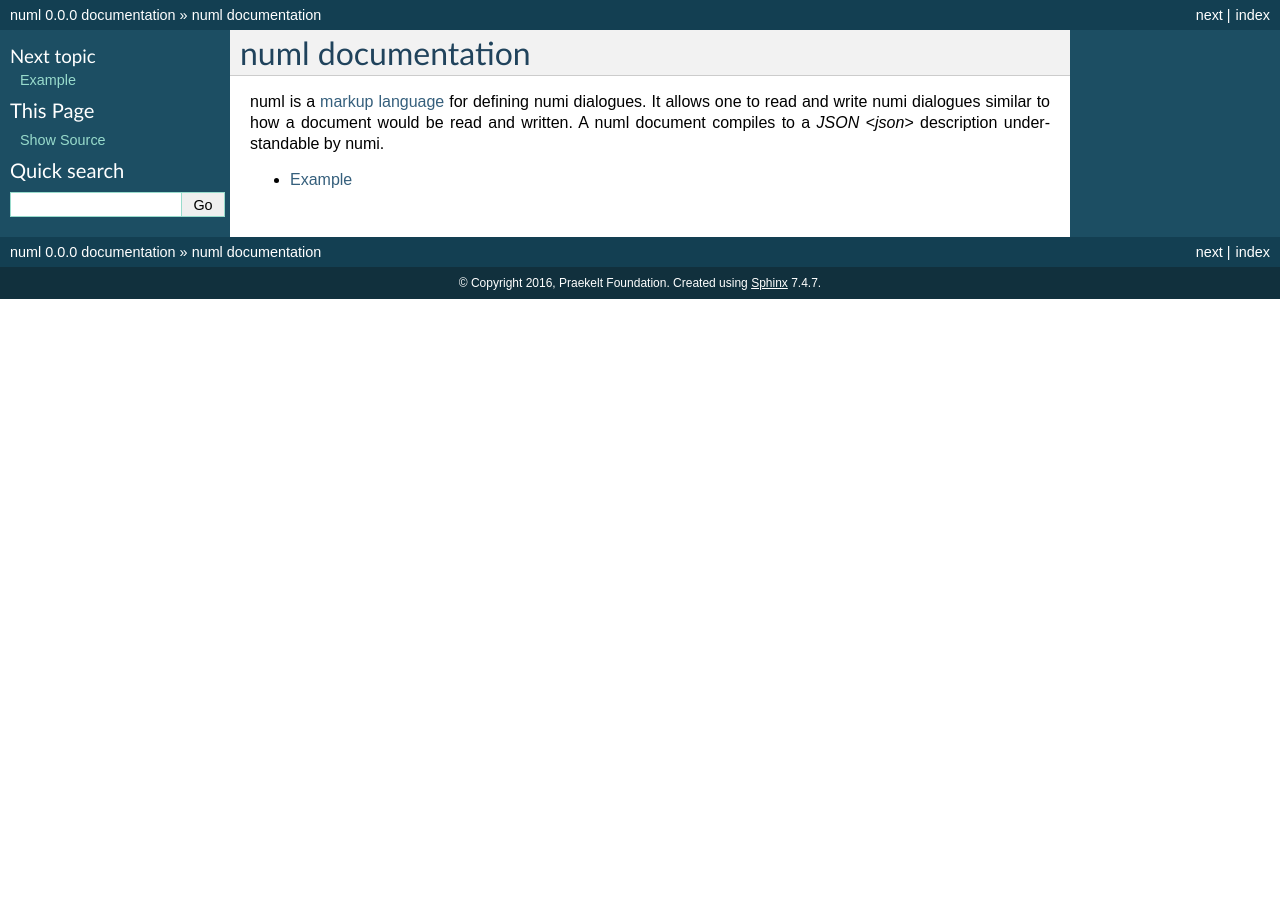
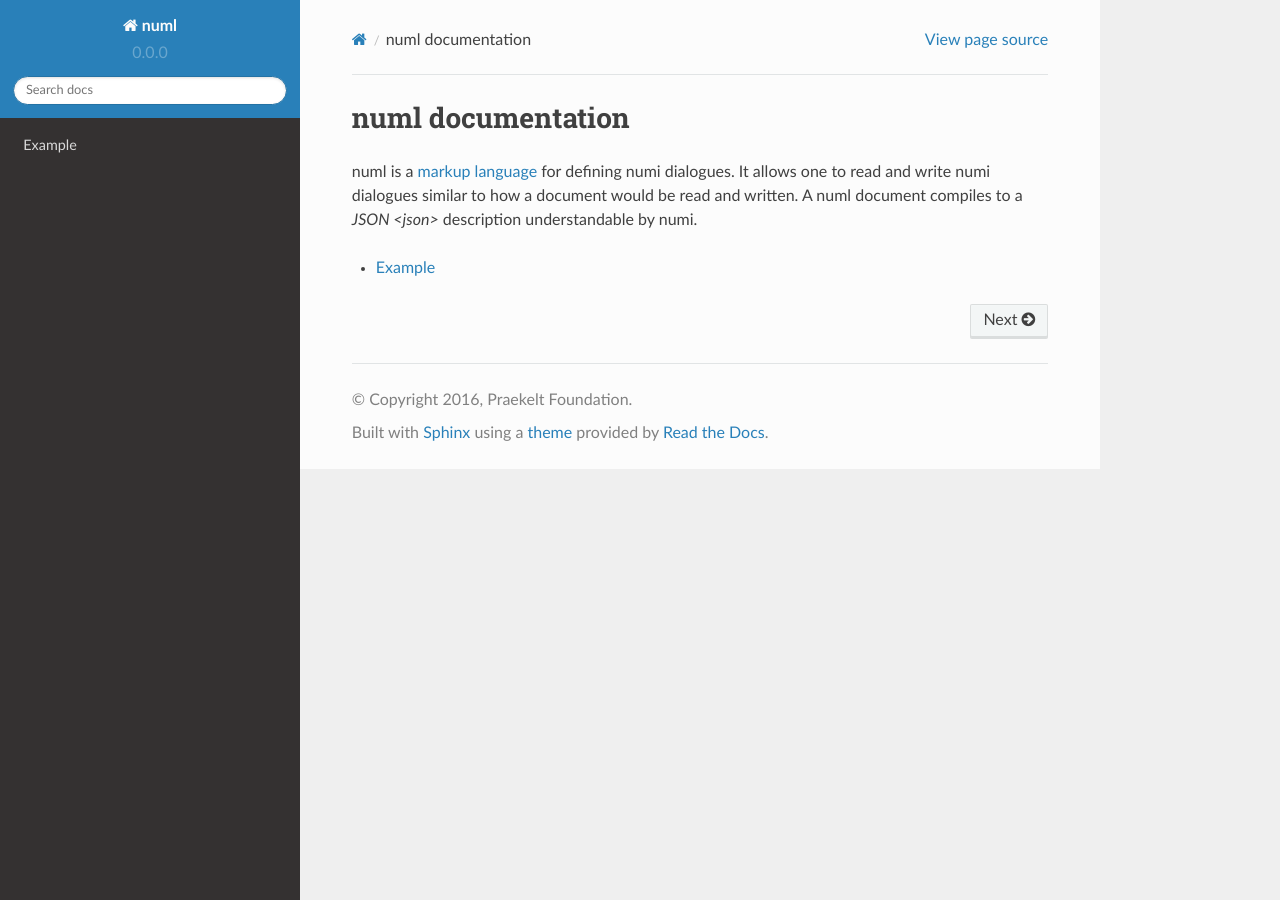
Before and after one commit to praekelt/numl, a Sphinx documentation site: the page built from docs/index.rst, in a window 1280 px wide. Built offline with Sphinx 7.4.7 and the Read the Docs theme 2.0.0, drawn with Linux system fonts in a browser that asks for light colours; pages that are not in the unit, such as notebooks, are missing from menus.

Commit message:
Add rtd theme for docs

```diff
--- a/docs/conf.py
+++ b/docs/conf.py
@@ -14,6 +14,10 @@
 
 import sys
 import os
+import sphinx_rtd_theme
+
+html_theme = 'sphinx_rtd_theme'
+html_theme_path = [sphinx_rtd_theme.get_html_theme_path()]
 
 # If extensions (or modules to document with autodoc) are in another directory,
 # add these directories to sys.path here. If the directory is relative to the
@@ -98,7 +102,6 @@ pygments_style = 'sphinx'
 
 # The theme to use for HTML and HTML Help pages.  See the documentation for
 # a list of builtin themes.
-html_theme = 'default'
 
 # Theme options are theme-specific and customize the look and feel of a theme
 # further.  For a list of options available for each theme, see the
--- /dev/null
+++ b/docs/requirements.txt
@@ -0,0 +1,2 @@
+sphinx
+sphinx_rtd_theme
```
